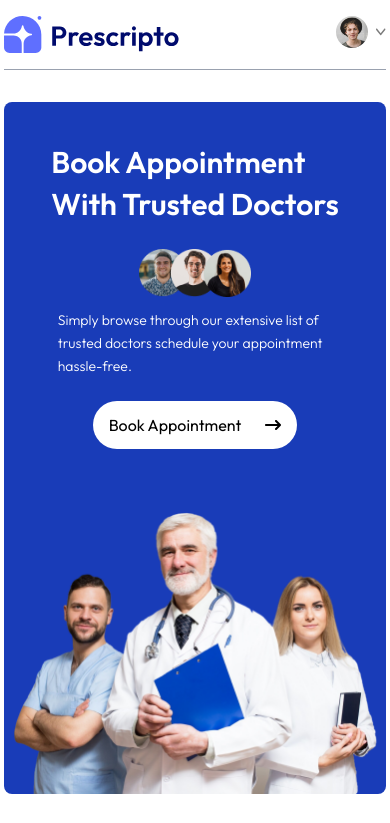
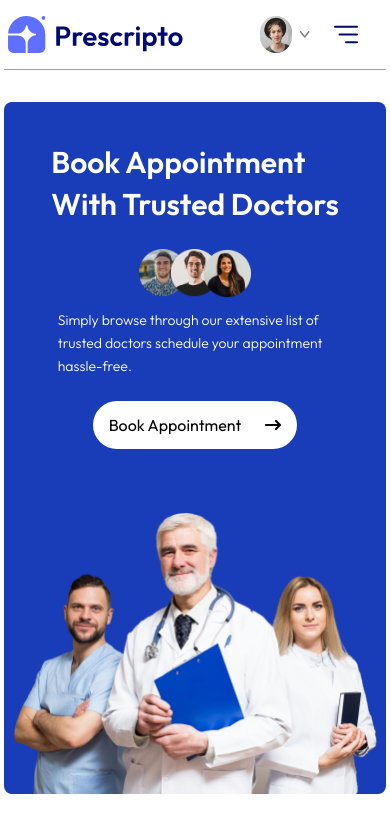
Before and after one commit to keyurpathar/GREEN_LIFE_FRONT_END, a React (Vite) app: page / in a window 390 px wide. Shown: the top 823 px of the page. Built offline with nearby package versions, Linux system fonts and the light colour scheme.

Commit message:
responsive header done

```diff
--- a/src/components/Header.jsx
+++ b/src/components/Header.jsx
@@ -1,24 +1,26 @@
 import React, { useState } from 'react'
 import logo from '../assets/images/assets_frontend/logo.svg'
 import userProfileImg from '../assets/images/assets_frontend/profile_pic.png'
+import close from '../assets/images/assets_frontend/cross_icon.png'
 import dropdownicon from '../assets/images/assets_frontend/dropdown_icon.svg'
+import menu from '../assets/images/assets_frontend/menu_icon.svg'
 import { Link, NavLink, useNavigate } from 'react-router-dom'
 
 const Header = () => {
 
   const navigate = useNavigate()
 
-  const [setshowMenu, setSetshowMenu] = useState()
+  const [showMenu, setshowMenu] = useState()
   const [token, settoken] = useState(true)
 
   return (
-    <div className='flex item-center py-4 justify-between text-sm border-b border-gray-400'>
+    <div className='flex item-center py-4 px-1 justify-between text-sm border-b border-gray-400'>
       <img
         src={logo}
         alt=""
         className='w-44 cursor-pointer'
-        onClick={()=> {navigate('/')}}
-         />
+        onClick={() => { navigate('/') }}
+      />
 
       <ul className='hidden md:flex md:gap-6 font-medium'>
 
@@ -43,7 +45,7 @@ const Header = () => {
         </NavLink>
       </ul>
 
-      <div>
+      <div className='flex gap-6'>
         {
           token ?
 
@@ -74,6 +76,27 @@ const Header = () => {
             </button>
         }
 
+        <img
+          onClick={() => setshowMenu(true)}
+          className='w-6 md:hidden'
+          src={menu}
+          alt="An menu icon" />
+
+        {/* mobile menu  */}
+
+        <div className={` ${showMenu ? 'fixed w-full' : 'h-0 w-0'}  md:hidden right-0 top-0 bottom-0 z-20 overflow-hidden bg-white transition-all duration-150`}>
+          <div className='flex justify-between items-center px-5 py-6'>
+            <img className='w-36' src={logo} alt="" />
+            <img className='w-7' onClick={(() => setshowMenu(false))} src={close} alt="" />
+          </div>
+          <ul className='flex flex-col items-center mt-5 gap-2 px-5 text-lg font-medium'>
+            <NavLink onClick={() => { setshowMenu(false) }} className='px-4 py-2 rounded inline-block' to={'/'}> <p className='px-4 py-2 rounded inline-block'>Home</p> </NavLink>
+            <NavLink onClick={() => { setshowMenu(false) }} className='px-4 py-2 rounded inline-block' to={'/doctors'}><p className='px-4 py-2 rounded inline-block'>All Doctors</p></NavLink>
+            <NavLink onClick={() => { setshowMenu(false) }} className='px-4 py-2 rounded inline-block' to={'/about'}><p className='px-4 py-2 rounded inline-block'>About</p></NavLink>
+            <NavLink onClick={() => { setshowMenu(false) }} className='px-4 py-2 rounded inline-block' to={'/contact'}><p className='px-4 py-2 rounded inline-block'>Contact</p></NavLink>
+          </ul>
+        </div>
+
       </div>
 
     </div>
--- a/src/index.css
+++ b/src/index.css
@@ -13,3 +13,9 @@
 ::-webkit-scrollbar{
     @apply hidden
 }
+
+@media(max-width:740px){
+    .active p{
+        @apply text-white bg-blue-700
+    }
+}
--- a/src/pages/MyAppointments.jsx
+++ b/src/pages/MyAppointments.jsx
@@ -1,9 +1,9 @@
 import React, { useContext } from 'react'
-import {AppContext} from '../context/AppContext'
+import { AppContext } from '../context/AppContext'
 
 const MyAppointments = () => {
 
-  const {doctors}=useContext(AppContext)
+  const { doctors } = useContext(AppContext)
 
   return (
 
@@ -13,7 +13,7 @@ const MyAppointments = () => {
 
       <div>
         {
-            doctors.slice(0,2).map((item , indx)=> (
+          doctors.slice(0, 2).map((item, indx) => (
             <div className='grid grid-cols-[1fr_2fr] gap-4 sm:flex sm:gap-6 py-2 border-b' key={indx}>
 
               <div>
```
Lines whose indentation alone changed are shown as unchanged.
